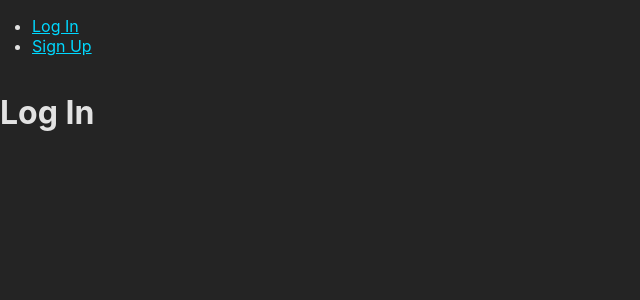
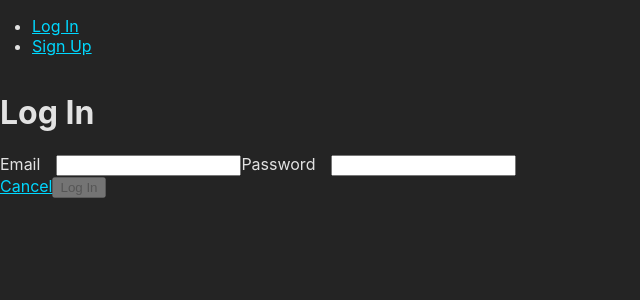
Before and after one commit to SEI-Remote/decoupled-mern-jwt-auth-template-front-end, a React (Vite) app: page /auth/login in a window 1280 px wide. Shown: the top 300 px of the page, without its empty margins (0-640 px from the left). Built offline with nearby package versions, Linux system fonts and the light colour scheme; no server answers.

Commit message:
add login functionality

```diff
--- a/src/components/NavBar/NavBar.jsx
+++ b/src/components/NavBar/NavBar.jsx
@@ -1,4 +1,5 @@
-import { Link } from 'react-router-dom'
+// npm modules
+import { NavLink } from 'react-router-dom'
 
 const NavBar = ({ user, handleLogout }) => {
   return (
@@ -6,14 +7,14 @@ const NavBar = ({ user, handleLogout }) => {
       {user ?
         <ul>
           <li>Welcome, {user.name}</li>
-          <li><Link to="/profiles">Profiles</Link></li>
-          <li><Link to="" onClick={handleLogout}>LOG OUT</Link></li>
-          <li><Link to="/auth/change-password">Change Password</Link></li>
+          <li><NavLink to="/profiles">Profiles</NavLink></li>
+          <li><NavLink to="" onClick={handleLogout}>LOG OUT</NavLink></li>
+          <li><NavLink to="/change-password">Change Password</NavLink></li>
         </ul>
       :
         <ul>
-          <li><Link to="/auth/login">Log In</Link></li>
-          <li><Link to="/auth/signup">Sign Up</Link></li>
+          <li><NavLink to="/login">Log In</NavLink></li>
+          <li><NavLink to="/signup">Sign Up</NavLink></li>
         </ul>
       }
     </nav>
--- a/src/components/ProtectedRoute/ProtectedRoute.jsx
+++ b/src/components/ProtectedRoute/ProtectedRoute.jsx
@@ -1,7 +1,8 @@
+// npm modules
 import { Navigate } from 'react-router-dom'
 
 const ProtectedRoute = ({ user, children }) => {
-  if (!user) { return <Navigate to="/login" /> }
+  if (!user) return <Navigate to="/login" />
   return children
 }
 
--- a/src/pages/Login/Login.jsx
+++ b/src/pages/Login/Login.jsx
@@ -1,17 +1,81 @@
+// npm modules
 import { useState } from 'react'
+import { Link, useNavigate } from 'react-router-dom'
+
+// services
+import * as authService from '../../services/authService'
+
+// css
 import styles from './Login.module.css'
 
-const LoginPage = props => {
+const LoginPage = ({ handleAuthEvt }) => {
+  const navigate = useNavigate()
+
   const [message, setMessage] = useState([''])
+  const [formData, setFormData] = useState({
+    email: '',
+    password: '',
+  })
 
-  const updateMessage = msg => {
-    setMessage(msg)
+  const handleChange = evt => {
+    setMessage('')
+    setFormData({ ...formData, [evt.target.name]: evt.target.value })
+  }
+
+  const handleSubmit = async evt => {
+    evt.preventDefault()
+    try {
+      await authService.login(formData)
+      handleAuthEvt()
+      navigate('/')
+    } catch (err) {
+      console.log(err)
+      setMessage(err.message)
+    }
+  }
+
+  const { email, password } = formData
+
+  const isFormInvalid = () => {
+    return !(email && password)
   }
 
   return (
     <main className={styles.container}>
       <h1>Log In</h1>
-      <p>{message}</p>
+      <p className={styles.message}>{message}</p>
+      <form
+        autoComplete="off"
+        onSubmit={handleSubmit}
+        className={styles.form}
+      >
+        <label className={styles.label}>
+          Email
+          <input
+            type="text"
+            value={email}
+            name="email"
+            onChange={handleChange}
+          />
+        </label>
+        <label htmlFor="password" className={styles.label}>
+          Password
+          <input
+            type="password"
+            value={password}
+            name="password"
+            onChange={handleChange}
+          />
+        </label>
+        <div>
+          <Link to="/">
+            Cancel
+          </Link>
+          <button className={styles.button} disabled={isFormInvalid()}>
+            Log In
+          </button>
+        </div>
+      </form>
     </main>
   )
 }
--- a/src/pages/Signup/Signup.jsx
+++ b/src/pages/Signup/Signup.jsx
@@ -103,7 +103,7 @@ const Signup = ({ handleAuthEvt }) => {
             onChange={handleChangePhoto}
           />
         </label>
-        <div className={styles.inputContainer}>
+        <div>
           <Link to="/">
             Cancel
           </Link>
```
Also changed, not shown: notes.txt (added).
